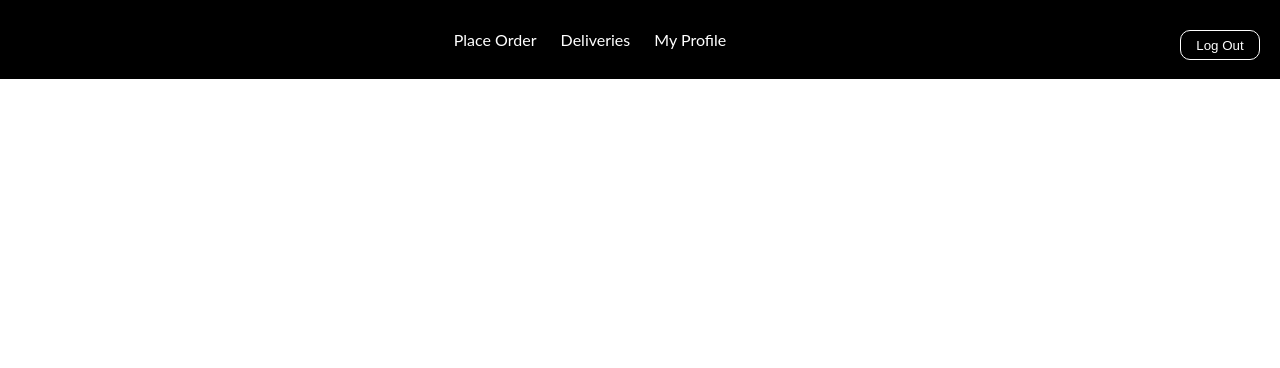
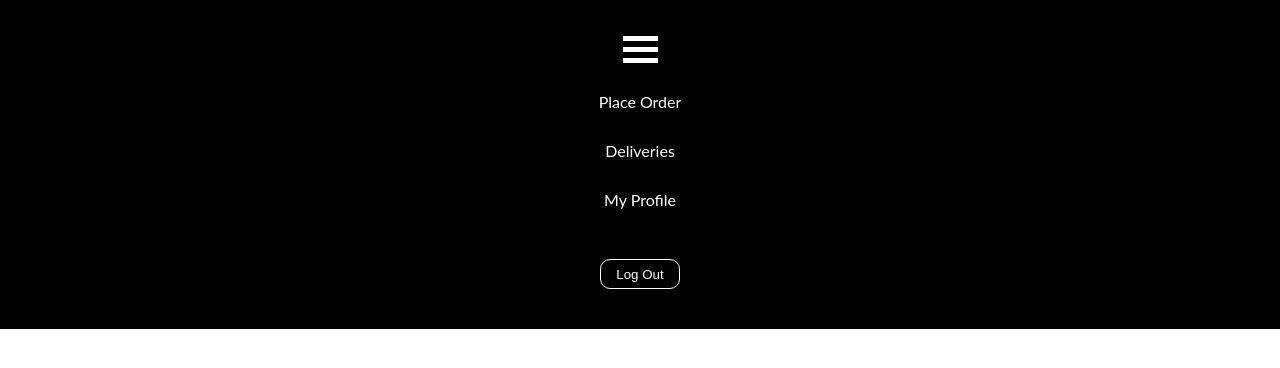
Before and after one commit to Henry-Cook/Delivery, a plain HTML site: page test.html in a window 1280 px wide. Drawn offline with Linux system fonts and the light colour scheme.

Commit message:
Added a drop down animated menu

```diff
--- /dev/null
+++ b/js/test menu.js
@@ -0,0 +1,4 @@
+function myFunction(x) {
+  x.classList.toggle("change");
+  document.getElementById("unorderedList").classList.toggle("hide");
+}
--- a/style/style.css
+++ b/style/style.css
@@ -77,13 +77,16 @@ ul li a {
 }
 
 ul {
+  display: flex;
+  align-items: center;
+  justify-content: center;
+  flex-direction: column;
   width: 100%;
   list-style-type: none;
 }
 
 li {
-  display: inline;
-  margin: 0 10px 0 10px;
+  margin: 20px 10px 10px 10px;
 }
 
 li:hover {
@@ -91,7 +94,6 @@ li:hover {
 }
 
 .logOut {
-  float: right;
   right: 5%;
   height: 30px;
   width: 80px;
@@ -99,12 +101,41 @@ li:hover {
   color: white;
   border: 1px solid white;
   border-radius: 10px;
-  margin: 0 20px 0 0;
+  margin: 40px 10px 10px 10px;
 }
 
 .logOut:hover {
   background: white;
   color: black;
+}
+
+/**************************** Hamburger *****************************/
+
+.container {
+  display: inline-block;
+  cursor: pointer;
+}
+
+.bar1, .bar2, .bar3 {
+  width: 35px;
+  height: 5px;
+  background-color: white;
+  margin: 6px 0;
+  transition: 0.4s;
+}
+
+.change .bar1 {
+  -webkit-transform: rotate(-45deg) translate(-9px, 6px);
+  transform: rotate(-45deg) translate(-9px, 6px);
+}
+
+.change .bar2 {
+  opacity: 0;
+}
+
+.change .bar3 {
+  -webkit-transform: rotate(45deg) translate(-8px, -8px);
+  transform: rotate(45deg) translate(-8px, -8px);
 }
 
 /**************************** Order Page *****************************/
--- /dev/null
+++ b/style/test.css
@@ -0,0 +1,90 @@
+/**************************** CSS Reset *****************************/
+
+html, body, div, span, applet, object, iframe, p, blockquote, pre, a, abbr, acronym, address, big, cite, code, del, dfn, em, img, ins, kbd, q, s, samp, small, strike, sub, sup, tt, var, b, u, i, center, dl, dt, dd, ol, ul, li, fieldset, form, label, legend, table, caption, tbody, tfoot, thead, tr, th, td, article, aside, canvas, details, embed, figure, figcaption, footer, header, hgroup, menu, nav, output, ruby, section, summary, time, mark, audio, video {
+    margin: 0;
+    padding: 0;
+    border: 0;
+    font-size: 100%;
+    font: inherit;
+    vertical-align: baseline;
+}
+
+html {
+    font-family: "Lato", sans-serif;
+}
+
+/**************************** NavBar *****************************/
+
+header {
+    background: black;
+    width: 100%;
+    padding: 30px 0 30px 0;
+    text-align: center;
+}
+
+ul li a {
+    text-decoration: none;
+    color: white;
+}
+
+ul {
+    display: flex;
+    align-items: center;
+    justify-content: center;
+    flex-direction: column;
+    width: 100%;
+    list-style-type: none;
+}
+
+li {
+    margin: 20px 10px 10px 10px;
+}
+
+li:hover {
+    text-decoration: underline;
+}
+
+.logOut {
+    right: 5%;
+    height: 30px;
+    width: 80px;
+    background: black;
+    color: white;
+    border: 1px solid white;
+    border-radius: 10px;
+    margin: 40px 10px 10px 10px;
+}
+
+.logOut:hover {
+    background: white;
+    color: black;
+}
+
+/**************************** Hamburger *****************************/
+
+.container {
+    display: inline-block;
+    cursor: pointer;
+}
+
+.bar1, .bar2, .bar3 {
+    width: 35px;
+    height: 5px;
+    background-color: white;
+    margin: 6px 0;
+    transition: 0.4s;
+}
+
+.change .bar1 {
+    -webkit-transform: rotate(-45deg) translate(-9px, 6px);
+    transform: rotate(-45deg) translate(-9px, 6px);
+}
+
+.change .bar2 {
+    opacity: 0;
+}
+
+.change .bar3 {
+    -webkit-transform: rotate(45deg) translate(-8px, -8px);
+    transform: rotate(45deg) translate(-8px, -8px);
+}
--- a/test.html
+++ b/test.html
@@ -1,26 +1,33 @@
 <!DOCTYPE html>
 <html lang="en">
-
   <head>
-  <meta charset="UTF-8">
-  <meta name="viewport" content="width=device-width, initial-scale=1.0">
-  <link rel="stylesheet" href="style/style.css">
+    <meta charset="UTF-8" />
+    <meta name="viewport" content="width=device-width, initial-scale=1.0" />
+    <link rel="stylesheet" href="style/test.css" />
     <title>Document</title>
   </head>
 
   <body>
-
     <header>
+      <div class="container" onclick="myFunction(this)">
+        <div class="bar1"></div>
+        <div class="bar2"></div>
+        <div class="bar3"></div>
+      </div>
       <nav>
-      <ul>
+        <ul id="unorderedList" class="hide">
           <li><a href="placeOrder.html">Place Order</a></li>
           <li><a href="deliveries.html">Deliveries</a></li>
           <li><a href="myProfile.html">My Profile</a></li>
-        <span><a href="index.html"><button class="logOut">Log Out</button></a></span>
+          <span
+            ><a href="index.html"
+              ><button class="logOut">Log Out</button></a
+            ></span
+          >
         </ul>
       </nav>
     </header>
 
+    <script src="js/test menu.js"></script>
   </body>
-
 </html>
```
Also changed, not shown: deliveries.html (+14 -9 lines), js/deliveryRecords.js (+21 -9 lines), js/order.js (+5 -2 lines), js/profile.js (+33 -11 lines), myProfile.html (+24 -17 lines), placeOrder.html (+6 -1 lines). Lines whose indentation alone changed are shown as unchanged.
